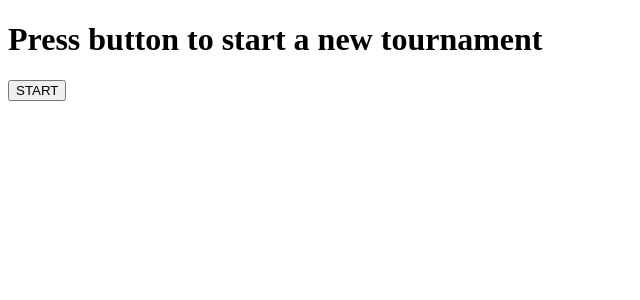
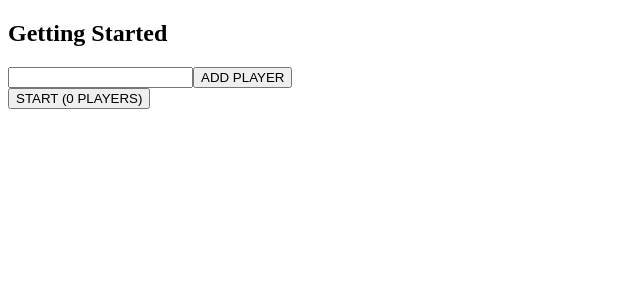
Before and after one commit to robbyoung/bomble-fight, a React (Create React App) app: page / in a window 1280 px wide. Shown: the top 300 px of the page, without its empty margins (0-640 px from the left). Built offline with nearby package versions, Linux system fonts and the light colour scheme.

Commit message:
Add an add player action

```diff
--- a/src/App.tsx
+++ b/src/App.tsx
@@ -1,16 +1,44 @@
+import {useState} from 'react';
 import {useDispatch, useSelector} from 'react-redux';
+import {addPlayerAction} from './actions/addPlayer';
 import {startGameAction} from './actions/startGame';
-import {getRoundNumber} from './selectors/game';
+import {selectRoundNumber} from './selectors/game';
+import {selectPlayerCount, selectPlayerNames} from './selectors/players';
 
 function App() {
   const dispatch = useDispatch();
-  const roundNumber = useSelector(getRoundNumber);
+  const [name, updateName] = useState('');
+  const roundNumber = useSelector(selectRoundNumber);
+  const playerNames = useSelector(selectPlayerNames);
+  const playerCount = useSelector(selectPlayerCount);
 
   return (
     <div>
-      {roundNumber > 0 ? <h2>Round {roundNumber}</h2> : undefined}
-      <h1>Press button to start a new tournament</h1>
-      <button onClick={() => dispatch(startGameAction(2))}>START</button>
+      {roundNumber > 0 ? (
+        <h2>Round {roundNumber}</h2>
+      ) : (
+        <>
+          <h2>Getting Started</h2>
+          {playerNames.map((name) => (
+            <p key={name}>{name}</p>
+          ))}
+          <input
+            value={name}
+            onChange={(event) => updateName(event.currentTarget.value)}></input>
+          <button
+            onClick={() => {
+              dispatch(addPlayerAction(name));
+              updateName('');
+            }}>
+            ADD PLAYER
+          </button>
+          <div>
+            <button onClick={() => dispatch(startGameAction())}>
+              START ({playerCount} PLAYERS)
+            </button>
+          </div>
+        </>
+      )}
     </div>
   );
 }
--- a/src/actions/actionType.tsx
+++ b/src/actions/actionType.tsx
@@ -1,3 +1,4 @@
 export enum ActionType {
   START_GAME = 'Start game',
+  ADD_PLAYER = 'Add player',
 }
--- /dev/null
+++ b/src/actions/addPlayer.tsx
@@ -0,0 +1,14 @@
+import {Action} from 'redux';
+import {ActionType} from './actionType';
+
+export interface AddPlayerAction extends Action {
+  type: ActionType.ADD_PLAYER;
+  name: string;
+}
+
+export function addPlayerAction(name: string): AddPlayerAction {
+  return {
+    type: ActionType.ADD_PLAYER,
+    name,
+  };
+}
--- a/src/actions/startGame.tsx
+++ b/src/actions/startGame.tsx
@@ -3,12 +3,10 @@ import {ActionType} from './actionType';
 
 export interface StartGameAction extends Action {
   type: ActionType.START_GAME;
-  numPlayers: number;
 }
 
-export function startGameAction(numPlayers: number): StartGameAction {
+export function startGameAction(): StartGameAction {
   return {
     type: ActionType.START_GAME,
-    numPlayers,
   };
 }
--- a/src/reducers/players.tsx
+++ b/src/reducers/players.tsx
@@ -1,11 +1,22 @@
 import {Player} from '../state';
 import {Action} from 'redux';
+import {ActionType} from '../actions/actionType';
+import {AddPlayerAction} from '../actions/addPlayer';
 
 const defaultState: Player[] = [];
 
 export default function players(
   state: Player[] = defaultState,
-  _action: Action,
+  action: Action,
 ): Player[] {
-  return state;
+  switch (action.type) {
+    case ActionType.ADD_PLAYER:
+      return addPlayer(state, action as AddPlayerAction);
+    default:
+      return state;
+  }
 }
+
+function addPlayer(state: Player[], action: AddPlayerAction): Player[] {
+  return [...state, {id: `${state.length}`, name: action.name, money: 0}];
+}
--- a/src/selectors/game.tsx
+++ b/src/selectors/game.tsx
@@ -1,9 +1,9 @@
 import {createSelector} from 'reselect';
 import {State} from '../state';
 
-export const selectGame = (state: State) => state.game;
+const selectGame = (state: State) => state.game;
 
-export const getRoundNumber = createSelector(
+export const selectRoundNumber = createSelector(
   selectGame,
   (game) => game.roundNumber,
 );
--- /dev/null
+++ b/src/selectors/players.tsx
@@ -0,0 +1,13 @@
+import {createSelector} from 'reselect';
+import {State} from '../state';
+
+const selectPlayers = (state: State) => state.players;
+
+export const selectPlayerCount = createSelector(
+  selectPlayers,
+  (players) => players.length,
+);
+
+export const selectPlayerNames = createSelector(selectPlayers, (players) =>
+  players.map((player) => player.name),
+);
```
